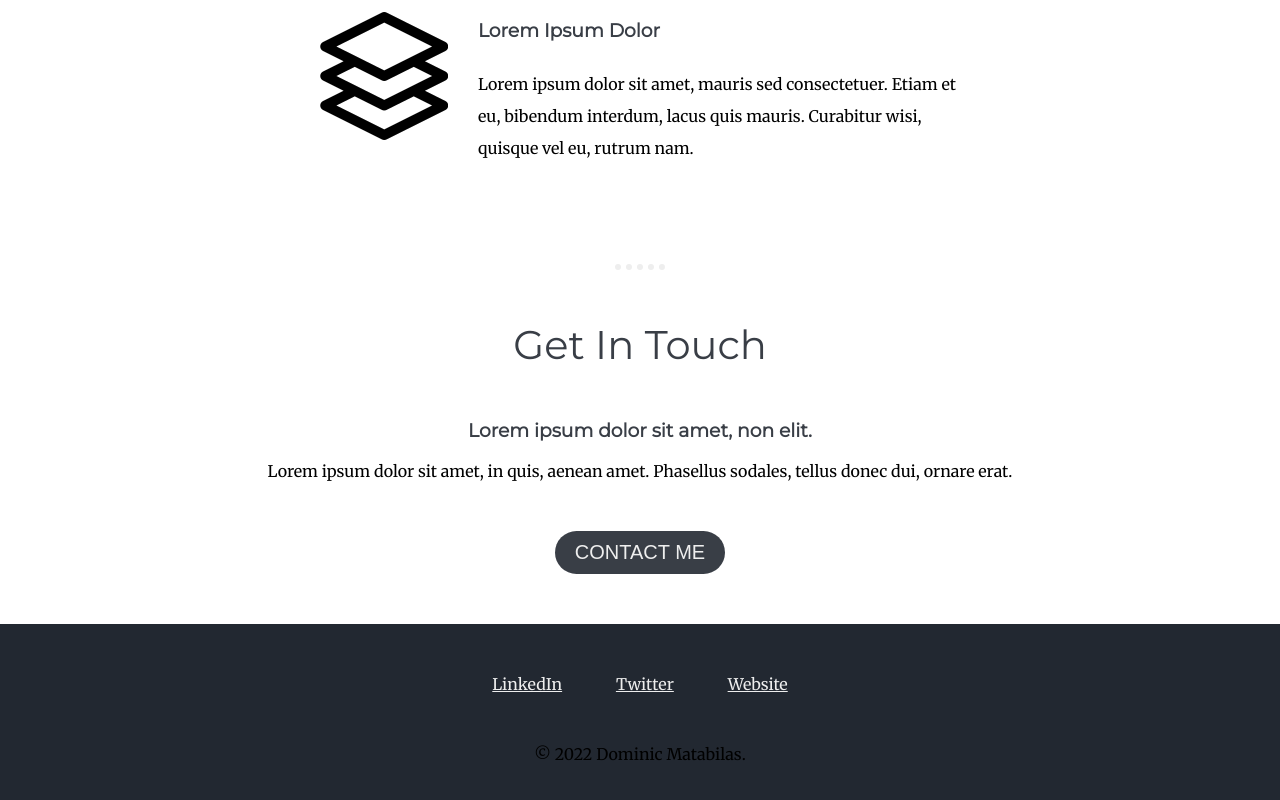
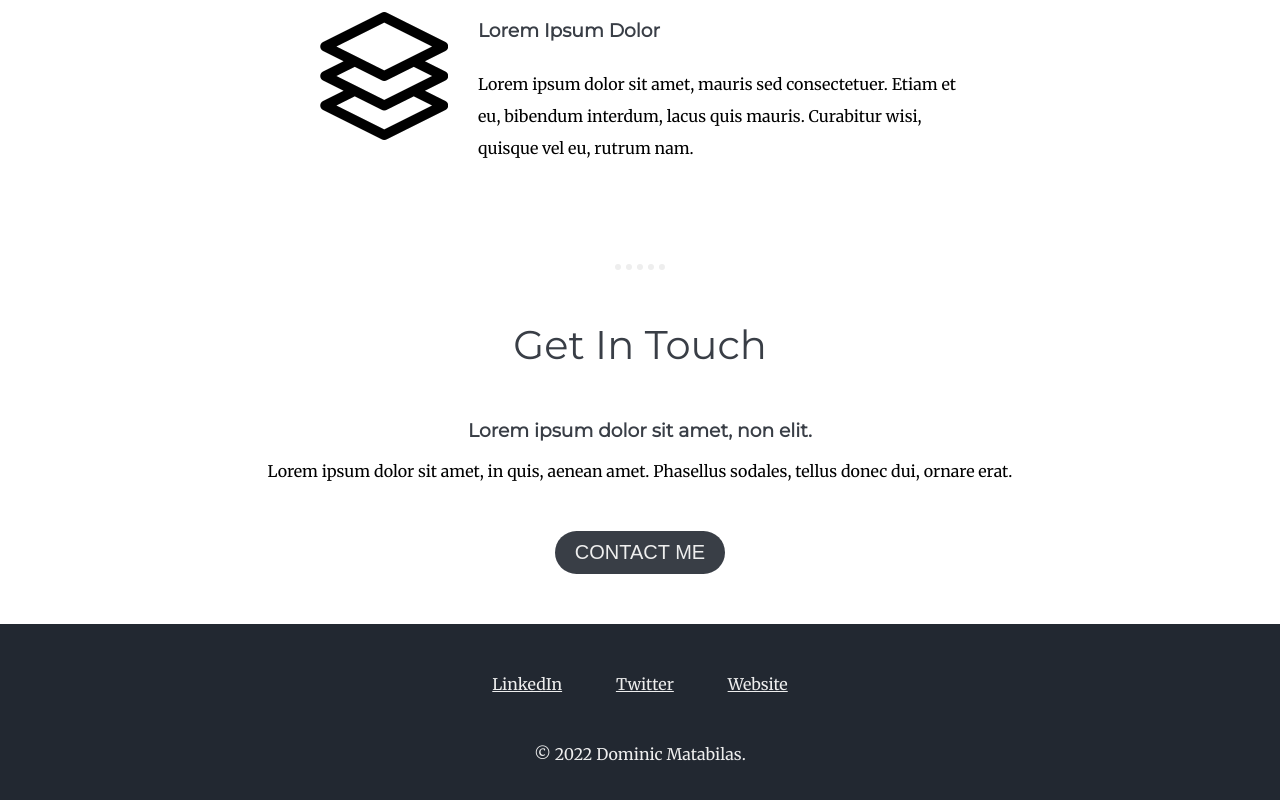
Before and after one commit to domsmatabilas/cv, a plain HTML site: page index.html in a window 1280 px wide. Shown: the part 1894-2694 px from the top of the page. Drawn offline with Linux system fonts and the light colour scheme.

Commit message:
mailto and bottom text color change

```diff
--- a/css/styles.css
+++ b/css/styles.css
@@ -134,3 +134,7 @@ hr {
     margin: 50px 25px;
     display: inline-block;
 }
+
+.bottom-text {
+    color: #EEEEEE;
+}
--- a/index.html
+++ b/index.html
@@ -49,14 +49,14 @@
         <h2>Get In Touch</h2>
         <h3>Lorem ipsum dolor sit amet, non elit.</h3>
         <p>Lorem ipsum dolor sit amet, in quis, aenean amet. Phasellus sodales, tellus donec dui, ornare erat.</p>
-        <a class="btn" href="mailto:name@email.com">CONTACT ME</a>
+        <a class="btn" href="mailto:dominicmatabilas@gmail.com">CONTACT ME</a>
     </div>
 </div>
 <div class="bottom-container">
     <a class="footer-link" href="https://www.linkedin.com/">LinkedIn</a>
     <a class="footer-link" href="https://twitter.com/">Twitter</a>
     <a class="footer-link" href="https://www.appbrewery.co/">Website</a>
-    <p>© 2022 Dominic Matabilas.</p>
+    <p class="bottom-text">© 2022 Dominic Matabilas.</p>
 </div>
 
 </body>
```
